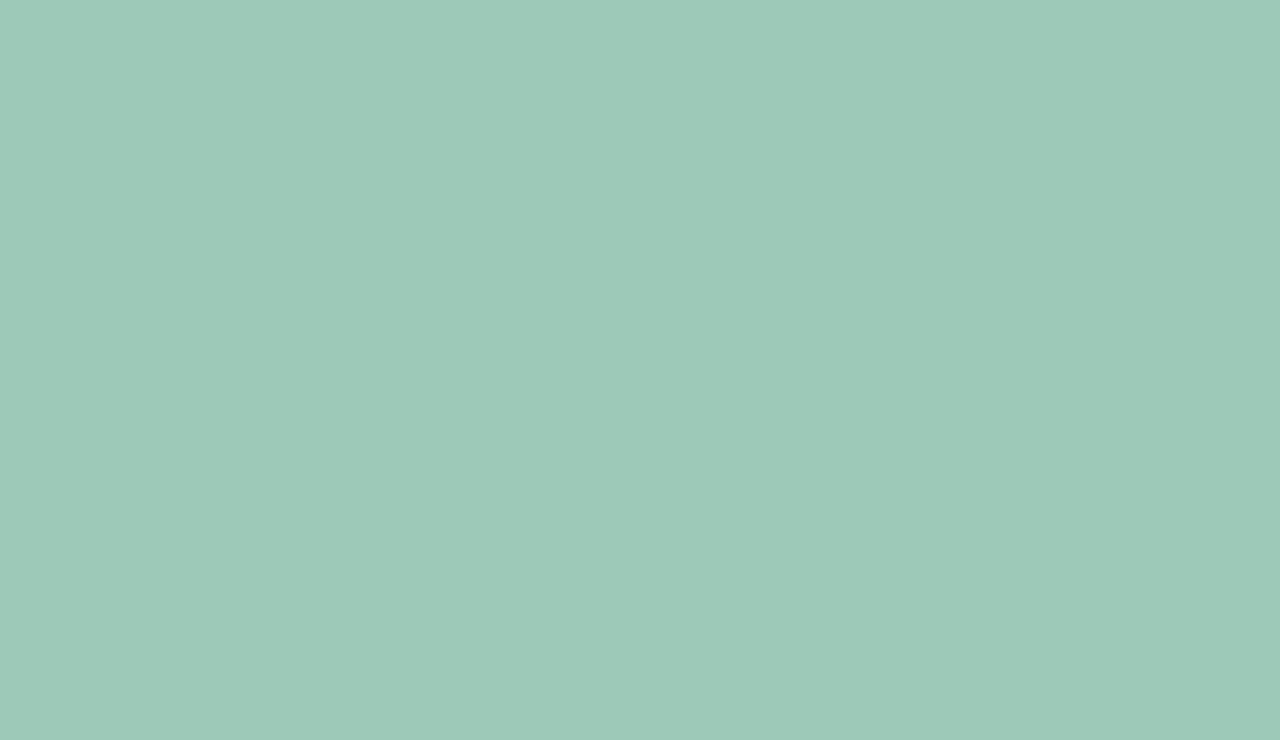
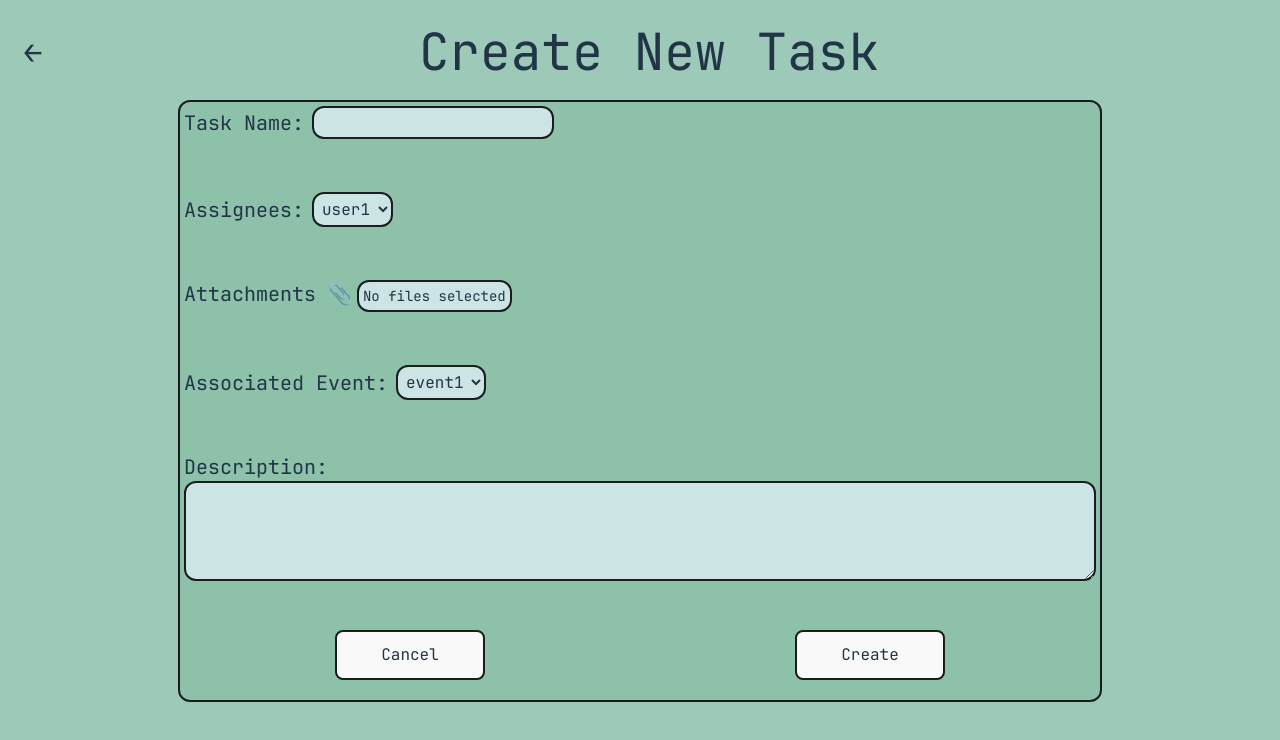
Before and after one commit to NicholasMacasaet/Capstone-Club-Task-Management-App, a React app in the folder Task_Manager_Frontend/: page /new_task in a window 1280 px wide. Before the commit this address had no page. Shown: the top 740 px of the page. Built offline with nearby package versions, Linux system fonts and the light colour scheme; the HTML template or start-up script is replaced by a standard one.

Commit message:
Task Creation Page
- progress for task creation page

```diff
--- a/Task_Manager_Frontend/src/App.css
+++ b/Task_Manager_Frontend/src/App.css
@@ -127,6 +127,29 @@
   width: 150px;
 }
 
+
+.form_submit_normal {
+  border: 2px solid var(--midnight_green);
+  height: 50px;
+  width: 150px;
+}
+
+.file_input {
+  border:2px solid var(--midnight_green);
+  background: var(--desaturated_blue);
+  height: 50px;
+  width: fit-content;
+}
+
+input[type="file"] {
+  display: none;
+}
+
+.custom-file-upload {
+    display: inline-block;
+    cursor: pointer;
+}
+
 .dashboard_wrapper {
   border: 2px solid var(--midnight_green);
   background-color: var(--mint_green_2)
@@ -161,6 +184,22 @@
   background: var(--mint_green_2);
   border: 2px solid var(--midnight_green);
 }
+
+.task_create_button {
+  background: var(--desaturated_blue);
+  border: 2px solid var(--midnight_green);
+  height: 25px;;
+  min-width: 25px;
+  max-width: 25px!important;
+
+}
+
+.task_creation_form_wrapper {
+  border: 2px solid var(--midnight_green);
+  background-color: var(--mint_green_2)
+}
+
+
 .logo {
   height: 6em;
   padding: 1.5em;
--- a/Task_Manager_Frontend/src/App.tsx
+++ b/Task_Manager_Frontend/src/App.tsx
@@ -11,6 +11,7 @@ import { OrgLandingPage } from './pages/org_register/org_landing_page';
 import { CreateOrg } from './pages/org_register/org_create';
 import { OrgJoin } from './pages/org_register/org_join';
 import { TaskDashboard } from './pages/tasks/task_dashboard';
+import { TaskCreation } from './pages/tasks/task_creation';
 
 function App() {
   return (
@@ -31,6 +32,7 @@ function App() {
             </Route>
 
             <Route path='/home' element = {<TaskDashboard/>}/>
+            <Route path='/new_task' element = {<TaskCreation/>}/>
           </Routes>
       </Router>
     </UserContextProvider>
--- a/Task_Manager_Frontend/src/index.css
+++ b/Task_Manager_Frontend/src/index.css
@@ -55,13 +55,15 @@ button {
   font-size: 1em;
   font-weight: 500;
   font-family: inherit;
-  background-color: #1a1a1a;
+  /* background-color: #1a1a1a; */
   cursor: pointer;
   transition: border-color 0.25s;
 }
+
 button:hover {
   border-color: lightblue;
 }
+
 button:focus,
 button:focus-visible {
   outline: 4px auto -webkit-focus-ring-color;
--- /dev/null
+++ b/Task_Manager_Frontend/src/pages/tasks/task_creation.tsx
@@ -0,0 +1,120 @@
+import { useState } from "react"
+import { Link } from "react-router-dom"
+import { useNavigate } from "react-router-dom"
+// import { File } from "buffer"
+
+export const TaskCreation = () => {
+    const navigate = useNavigate()
+
+    const onCancel = ()=>{
+        navigate('/home')
+    }
+
+    const [taskName,setTaskName] = useState("")
+    //note to self, assignee will be an array of strings later
+    const [assignee,setAssignee] = useState("")
+
+    //how do you track file attachments in react? TODO: look into this later
+    const [attachments, setAttachments] = useState<File[] | null>(null)
+
+
+    const handleFileChange = (e: React.ChangeEvent<HTMLInputElement>) => {
+        if (e.target.files) {
+            setAttachments(prev => prev ? [...prev, ...Array.from(e.target.files!)] : Array.from(e.target.files!)); // Track all selected files
+
+            console.log("Selected files:", e.target.files);
+        }
+    };
+
+
+    const handleTaskCreate = async(event:React.FormEvent<HTMLFormElement>)=>{
+        event.preventDefault()
+
+    }
+
+
+    return(<>
+        <div className="w-full h-full flex flex-col justify-start items-center">
+            <div className="w-full flex">
+                <Link to="/home" className="text-3xl justify-self-start self-start sm:self-center">
+                        <p>←</p>
+                </Link>
+
+                <h1 className="landing_page_header w-full hidden sm:block justify-self-center">
+                    Create New Task
+                </h1>
+            </div>
+
+            <p className="landing_page_header w-full text-4xl sm:hidden">
+               Create New Task
+            </p>
+
+            <div className="task_creation_form_wrapper h-full sm:h-4/5 w-full sm:w-3/4 flex justify-start rounded-xl flex-col mt-5">
+                <form className="w-full h-full flex flex-col justify-between" >
+                    <div className="form_group flex flex-col sm:flex-row justify-center p-1 self-start">
+                        <label className="sm:self-center self-start text-xl" htmlFor="task_name">Task Name:</label>
+                        <input className="form_input sm:ml-2 rounded-xl p-1" type="text" id="task_name" name="task_name" required/>
+                    </div>
+
+                    <div className="form_group flex flex-col sm:flex-row justify-center p-1 self-start">
+                        <label className="sm:self-center self-start text-xl" htmlFor="task_name">Assignees:</label>
+                        {/* <input className="form_input sm:ml-2 rounded-xl p-1" type="text" id="assignees" name="assignees" required/> */}
+                        <select className="form_input sm:ml-2 rounded-xl p-1" id="assignees" name="assignees">
+                            <option defaultChecked disabled>None</option>
+                            <option value="user1">user1</option>
+                            <option value="user2">user2</option>
+                            <option value="user3">user3</option>
+                        </select>
+                    </div>
+
+                    <div className="form_group flex p-1 w-full flex-col sm:flex-row justify-center sm:justify-start self-start">
+                        {/* <label className="sm:self-center self-start text-xl" htmlFor="task_name">Attachments:</label>
+                        <input className="custom-file-upload sm:ml-2 rounded-xl p-1 flex flex-col" type="file" id="files" name="files" onChange={(e)=>handleFileChange(e)}/> */}
+
+                        <label className="custom-file-upload text-xl flex self-start justify-start mr-1">
+                            <input type="file" onChange={(e)=>handleFileChange(e)}/>
+                            <p>Attachments 📎</p>
+                        </label>
+
+                        <div className="flex flex-col form_input rounded-xl p-1">
+                                {attachments && attachments.length > 0 ? (
+                                    <ul>
+                                        {attachments.map((file, index) => (
+                                            <li key={index} className="text-sm">{file.name}</li>
+                                        ))}
+                                    </ul>
+                                ): (
+                                    <p className="text-sm">No files selected</p>
+                                )}
+                        </div>
+                    </div>
+
+                    <div className="form_group flex flex-col sm:flex-row justify-center p-1 self-start">
+                        <label className="sm:self-center self-start text-xl" htmlFor="task_name">Associated Event:</label>
+                        <select className="form_input sm:ml-2 rounded-xl p-1" id="associated_event" name="associated_event">
+                            <option defaultChecked disabled>None</option>
+                            <option value="event1">event1</option>
+                            <option value="event2">event2</option>
+                            <option value="event3">event3</option>
+                        </select>
+                    </div>
+
+
+                    <div className="form_group flex flex-col justify-center p-1 self-start w-full">
+                        <label className="self-start text-xl" htmlFor="task_name">Description:</label>
+                        <textarea className="description w-full rounded-xl p-1" id="description" name="description"/>
+                    </div>
+
+
+
+
+                    <div className="w-full flex justify-around">
+                        <button className="bg-red-400 form_submit_normal self-center mt-auto mb-5" onClick={onCancel}>Cancel</button>
+                        <button className="bg-green-400 form_submit_normal self-center mt-auto mb-5">Create</button>
+                    </div>
+                </form>
+            </div>
+        </div>
+    </>)
+
+}
--- a/Task_Manager_Frontend/src/pages/tasks/task_dashboard.tsx
+++ b/Task_Manager_Frontend/src/pages/tasks/task_dashboard.tsx
@@ -1,8 +1,10 @@
 import { Link } from "react-router-dom"
 import { testTasks, taskAssignments, testUsers} from "../../assets/test_data"
 import type { Task, TaskAssignment } from "../../contexts/UserContext"
+import { useNavigate } from "react-router-dom"
+export const TaskDashboard = () => {
 
-export const TaskDashboard = () => {
+    const navigate = useNavigate()
 
     //test data for testing rendering, replace this with actual data later
     //note to self, user_id=1 is our current user
@@ -69,6 +71,10 @@ export const TaskDashboard = () => {
 
     }
 
+    const goToTaskCreation = ()=>{
+        navigate('/new_task')
+    }
+
     return(<>
         <div className="w-full h-full flex flex-col justify-start items-center">
             <div className="w-full flex">
@@ -95,8 +101,7 @@ export const TaskDashboard = () => {
                         <div className="unaccepted_task_item h-fit w-7/8 rounded-xl flex flex-col sm:flex-row items-center">
                             <p className="text-sm sm:text-lg w-full sm:w-1/3 text-center sm:text-left font-bold">{task.task_name}</p>
                             <p className="ml-3 text-xs sm:text-sm w-full sm:w-1/3 text-center sm:text-left">Assigned by {retrieveAssigners(task.task_id)}</p>
-                            <button className="task_accept_small sm:task_accept_button sm:ml-auto text-center flex items-center justify-center">Accept</button>
-
+                            <button className="task_accept_small sm:task_accept_button sm:ml-auto text-center flex items-center justify-center rounded-xl">Accept</button>
                             {/* <button className="block sm:hidden task_accept_small ml-auto flex items-center justify-center">✓</button> */}
                         </div>
                     ))
@@ -105,7 +110,10 @@ export const TaskDashboard = () => {
                 </div>
 
                 <div className="current_tasks_container w-full grow flex flex-col">
-                    <p className="text-xl self-start ml-2 mt-1">Current Tasks</p>
+                    <div className="current_tasks_header w-full flex justify-between items-center">
+                        <p className="text-xl self-start ml-2 mt-1">Current Tasks</p>
+                        <button className="task_create_button flex justify-center items-center p-1" onClick={goToTaskCreation}>+</button>
+                    </div>
 
                     <div className="w-full h-full overflow-x-scroll flex flex-col items-center">
                         {tasks(true).map(task=>(
```
